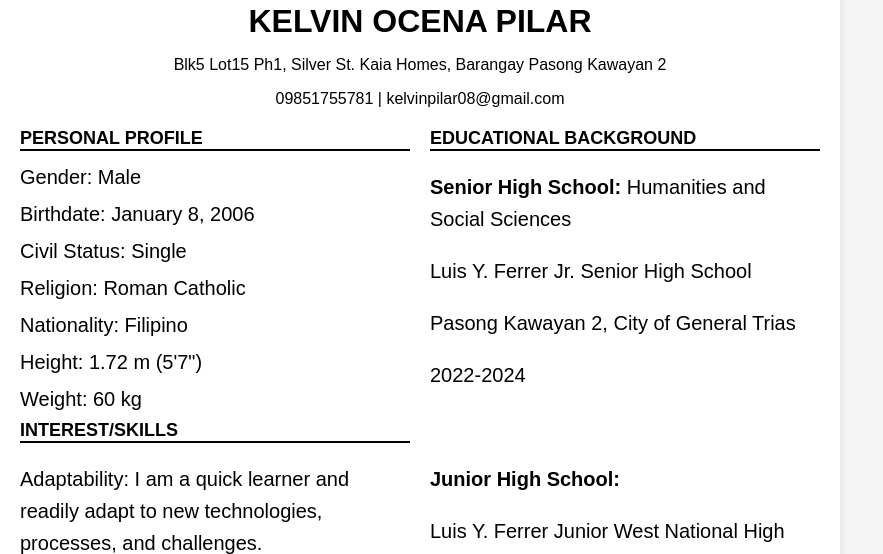
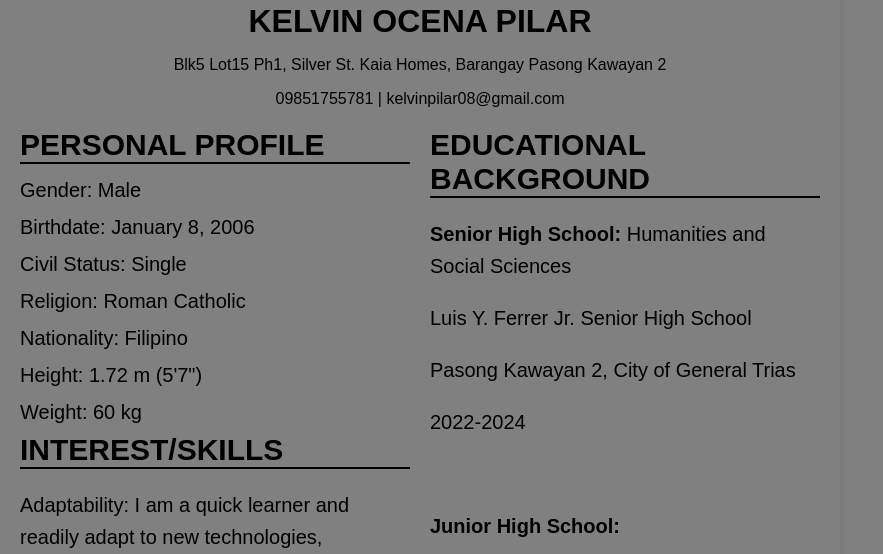
Before and after one commit to justkelll/kellaanaja, a plain HTML site: page index.html in a window 1280 px wide. Shown: the part 212-766 px from the top of the page, without its empty margins (0-883 px from the left). Drawn offline with Linux system fonts and the light colour scheme.

Commit message:
auto publish 1737943434746

```diff
--- a/index.html
+++ b/index.html
@@ -1,6 +1,7 @@
 <!DOCTYPE html>
 <html lang="en">
 <head>
+    <link rel="stylesheet" href="styles.css">
     <meta charset="UTF-8">
     <meta name="viewport" content="width=device-width, initial-scale=1.0">
     <title>Resume</title>
@@ -9,7 +10,7 @@
             font-family: Arial, sans-serif;
             margin: 0;
             padding: 0;
-            background-color: #f5f5f5;
+            background-color: grey;
             height: 500px;
             width: 500px;
         }
@@ -19,6 +20,7 @@
             background: #fff;
             padding: 20px;
             box-shadow: 0 0 10px rgba(0, 0, 0, 0.1);
+            background-color: grey;
         }
         .header {
             text-align: center;
@@ -44,7 +46,7 @@
             margin-right: 20px;
         }
         .title {
-            font-size: 18px;
+            font-size: 30px;
             font-weight: bold;
             border-bottom: 2px solid #000;
             margin-bottom: 10px;
```
